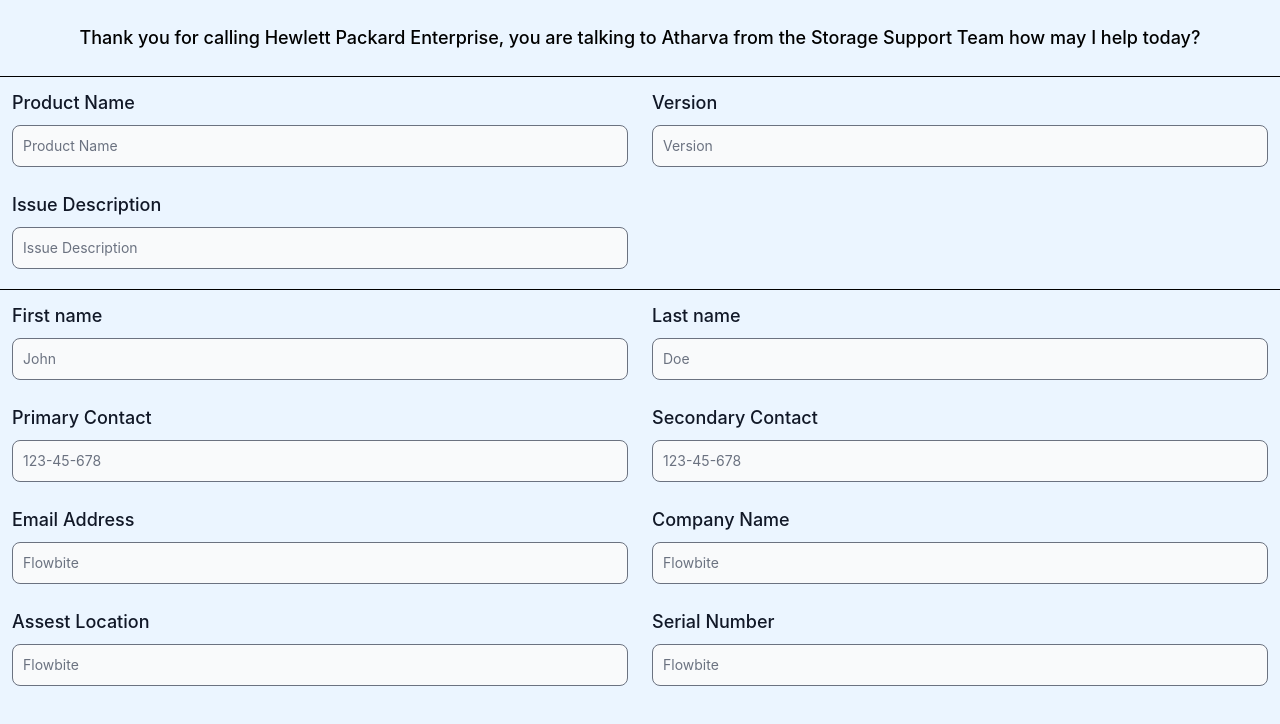
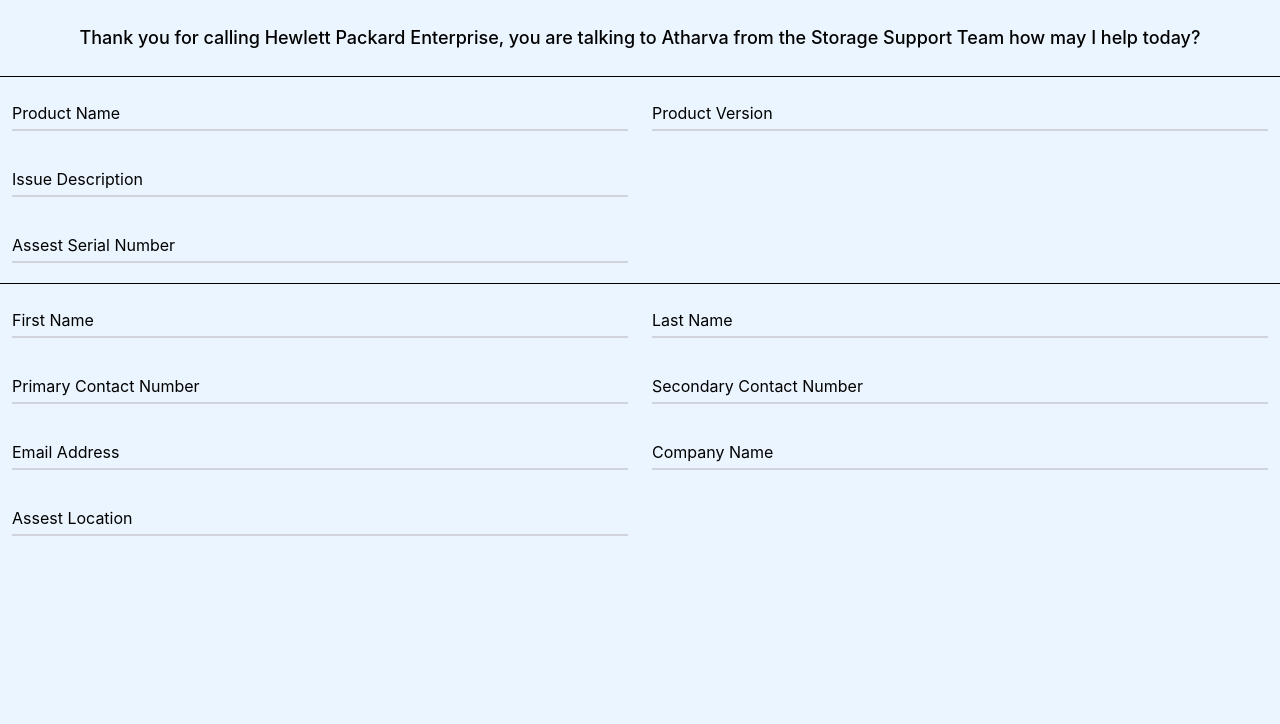
Before and after one commit to AtharvaDhoot/CallFlow, a plain HTML site: page index.html in a window 1280 px wide. Drawn offline with nearby package versions, Linux system fonts and the light colour scheme.

Commit message:
changes in css2

```diff
--- a/index.html
+++ b/index.html
@@ -55,84 +55,90 @@
   <form>
     <div class="grid gap-6 mb-2 md:grid-cols-2 p-3">
       <div>
-        <label for="Issue" class="block mb-2  text-lg font-medium text-gray-900 dark:text-white">Product Name</label>
-        <input type="text" id=""
-          class="bg-gray-50 border border-gray-600 text-gray-900 text-sm rounded-lg focus:ring-blue-500 focus:border-blue-500 block w-full p-2.5 dark:bg-gray-700 dark:border-gray-600 dark:placeholder-gray-400 dark:text-white dark:focus:ring-blue-500 dark:focus:border-blue-500"
-          placeholder="Product Name" required>
+        <div class="relative z-0">
+          <input type="email" class="block py-2.5 px-0 w-full text-sm text-gray-900 bg-transparent border-0 border-b-2 border-gray-300 appearance-none dark:text-white dark:border-gray-600 dark:focus:border-blue-500 focus:outline-none focus:ring-0 focus:border-blue-600 peer" placeholder=" " />
+          <label for="floating_standard" class="absolute text-large text-black dark:text-gray-400 duration-300 transform -translate-y-6 scale-75 top-3 -z-10 origin-[0] peer-focus:start-0 peer-focus:text-blue-600 peer-focus:dark:text-blue-500 peer-placeholder-shown:scale-100 peer-placeholder-shown:translate-y-0 peer-focus:scale-75 peer-focus:-translate-y-6 rtl:peer-focus:translate-x-1/4 rtl:peer-focus:left-auto">Product Name</label>
+      </div>
       </div>
       <div>
-        <label for="first_name" class="block mb-2  text-lg font-medium text-gray-900 dark:text-white">Version</label>
-        <input type="text" id=""
-          class="bg-gray-50 border border-gray-600 text-gray-900 text-sm rounded-lg focus:ring-blue-500 focus:border-blue-500 block w-full p-2.5 dark:bg-gray-700 dark:border-gray-600 dark:placeholder-gray-400 dark:text-white dark:focus:ring-blue-500 dark:focus:border-blue-500"
-          placeholder="Version" required>
+        <div class="relative z-0">
+          <input type="email" class="block py-2.5 px-0 w-full text-sm text-gray-900 bg-transparent border-0 border-b-2 border-gray-300 appearance-none dark:text-white dark:border-gray-600 dark:focus:border-blue-500 focus:outline-none focus:ring-0 focus:border-blue-600 peer" placeholder=" " />
+          <label for="floating_standard" class="absolute text-large text-black dark:text-gray-400 duration-300 transform -translate-y-6 scale-75 top-3 -z-10 origin-[0] peer-focus:start-0 peer-focus:text-blue-600 peer-focus:dark:text-blue-500 peer-placeholder-shown:scale-100 peer-placeholder-shown:translate-y-0 peer-focus:scale-75 peer-focus:-translate-y-6 rtl:peer-focus:translate-x-1/4 rtl:peer-focus:left-auto">Product Version</label>
+      </div>
       </div>
       <div>
-        <label for="first_name" class="block mb-2  text-lg font-medium text-gray-900 dark:text-white">Issue
-          Description</label>
-        <input type="text" id=""
-          class="bg-gray-50 border border-gray-600 text-gray-900 text-sm rounded-lg focus:ring-blue-500 focus:border-blue-500 block w-full p-2.5 dark:bg-gray-700 dark:border-gray-600 dark:placeholder-gray-400 dark:text-white dark:focus:ring-blue-500 dark:focus:border-blue-500"
-          placeholder="Issue Description" required>
+        <div class="relative z-0">
+          <input type="email" class="block py-2.5 px-0 w-full text-sm text-gray-900 bg-transparent border-0 border-b-2 border-gray-300 appearance-none dark:text-white dark:border-gray-600 dark:focus:border-blue-500 focus:outline-none focus:ring-0 focus:border-blue-600 peer" placeholder=" " />
+          <label for="floating_standard" class="absolute text-large text-black dark:text-gray-400 duration-300 transform -translate-y-6 scale-75 top-3 -z-10 origin-[0] peer-focus:start-0 peer-focus:text-blue-600 peer-focus:dark:text-blue-500 peer-placeholder-shown:scale-100 peer-placeholder-shown:translate-y-0 peer-focus:scale-75 peer-focus:-translate-y-6 rtl:peer-focus:translate-x-1/4 rtl:peer-focus:left-auto">Issue Description</label>
+      </div>
+      </div>
+      <br>
+      <div>
+        <div class="relative z-0">
+          <input type="email" id="input6" class="block py-2.5 px-0 w-full text-sm text-gray-900 bg-transparent border-0 border-b-2 border-gray-300 appearance-none dark:text-white dark:border-gray-600 dark:focus:border-blue-500 focus:outline-none focus:ring-0 focus:border-blue-600 peer" placeholder=" " />
+          <label for="floating_standard" class="absolute text-large text-black dark:text-gray-400 duration-300 transform -translate-y-6 scale-75 top-3 -z-10 origin-[0] peer-focus:start-0 peer-focus:text-blue-600 peer-focus:dark:text-blue-500 peer-placeholder-shown:scale-100 peer-placeholder-shown:translate-y-0 peer-focus:scale-75 peer-focus:-translate-y-6 rtl:peer-focus:translate-x-1/4 rtl:peer-focus:left-auto">Assest Serial Number</label>
+      </div>
+        <p id="result6" class="result"></p>
       </div>
     </div>
     <hr class="border-black">
     <div class="grid gap-6 mb-6 md:grid-cols-2 p-3">
       <div>
-        <label for="first_name" class="block mb-2  text-lg font-medium text-gray-900 dark:text-white">First name</label>
+        <!-- <label for="first_name" class="block mb-2  text-lg font-medium text-gray-900 dark:text-white">First name</label>
         <input type="text" id="input1"
           class="bg-gray-50 border border-gray-600 text-gray-900 text-sm rounded-lg focus:ring-blue-500 focus:border-blue-500 block w-full p-2.5 dark:bg-gray-700 dark:border-gray-600 dark:placeholder-gray-400 dark:text-white dark:focus:ring-blue-500 dark:focus:border-blue-500"
-          placeholder="John" required>
+          placeholder="John" required> -->
+          <div class="relative z-0">
+            <input type="text" id="input1" class="block py-2.5 px-0 w-full text-sm text-gray-900 bg-transparent border-0 border-b-2 border-gray-300 appearance-none dark:text-white dark:border-gray-600 dark:focus:border-blue-500 focus:outline-none focus:ring-0 focus:border-blue-600 peer" placeholder=" " />
+            <label for="floating_standard" class="absolute text-large text-black dark:text-gray-400 duration-300 transform -translate-y-6 scale-75 top-3 -z-10 origin-[0] peer-focus:start-0 peer-focus:text-blue-600 peer-focus:dark:text-blue-500 peer-placeholder-shown:scale-100 peer-placeholder-shown:translate-y-0 peer-focus:scale-75 peer-focus:-translate-y-6 rtl:peer-focus:translate-x-1/4 rtl:peer-focus:left-auto">First Name</label>
+        </div>
         <p id="result1" class="result"></p>
       </div>
       <div>
-        <label for="last_name" class="block mb-2 text-lg font-medium text-gray-900 dark:text-white">Last name</label>
+        <!-- <label for="last_name" class="block mb-2 text-lg font-medium text-gray-900 dark:text-white">Last name</label>
         <input type="text" id="input2"
           class="bg-gray-50 border border-gray-600 text-gray-900 text-sm rounded-lg focus:ring-blue-500 focus:border-blue-500 block w-full p-2.5 dark:bg-gray-700 dark:border-gray-600 dark:placeholder-gray-400 dark:text-white dark:focus:ring-blue-500 dark:focus:border-blue-500"
-          placeholder="Doe" required>
+          placeholder="Doe" required> -->
+          <div class="relative z-0">
+            <input type="text" id="input2" class="block py-2.5 px-0 w-full text-sm text-gray-900 bg-transparent border-0 border-b-2 border-gray-300 appearance-none dark:text-white dark:border-gray-600 dark:focus:border-blue-500 focus:outline-none focus:ring-0 focus:border-blue-600 peer" placeholder=" " />
+            <label for="floating_standard" class="absolute text-large text-black dark:text-gray-400 duration-300 transform -translate-y-6 scale-75 top-3 -z-10 origin-[0] peer-focus:start-0 peer-focus:text-blue-600 peer-focus:dark:text-blue-500 peer-placeholder-shown:scale-100 peer-placeholder-shown:translate-y-0 peer-focus:scale-75 peer-focus:-translate-y-6 rtl:peer-focus:translate-x-1/4 rtl:peer-focus:left-auto">Last Name</label>
+        </div>
+
         <p id="result2" class="result"></p>
       </div>
       <div>
-        <label for="phone" class="block mb-2 text-lg font-medium text-gray-900 dark:text-white">Primary Contact</label>
-        <input type="tel" id="phone"
-          class="bg-gray-50 border border-gray-600 text-gray-900 text-sm rounded-lg focus:ring-blue-500 focus:border-blue-500 block w-full p-2.5 dark:bg-gray-700 dark:border-gray-600 dark:placeholder-gray-400 dark:text-white dark:focus:ring-blue-500 dark:focus:border-blue-500"
-          placeholder="123-45-678" pattern="[0-9]{3}-[0-9]{2}-[0-9]{3}" required>
+        <div class="relative z-0">
+          <input type="tel" id="" class="block py-2.5 px-0 w-full text-sm text-gray-900 bg-transparent border-0 border-b-2 border-gray-300 appearance-none dark:text-white dark:border-gray-600 dark:focus:border-blue-500 focus:outline-none focus:ring-0 focus:border-blue-600 peer" placeholder=" " />
+          <label for="floating_standard" class="absolute text-large text-black dark:text-gray-400 duration-300 transform -translate-y-6 scale-75 top-3 -z-10 origin-[0] peer-focus:start-0 peer-focus:text-blue-600 peer-focus:dark:text-blue-500 peer-placeholder-shown:scale-100 peer-placeholder-shown:translate-y-0 peer-focus:scale-75 peer-focus:-translate-y-6 rtl:peer-focus:translate-x-1/4 rtl:peer-focus:left-auto">Primary Contact Number</label>
       </div>
+      </div>
+      <div class="relative z-0">
+        <input type="tel" id="" class="block py-2.5 px-0 w-full text-sm text-gray-900 bg-transparent border-0 border-b-2 border-gray-300 appearance-none dark:text-white dark:border-gray-600 dark:focus:border-blue-500 focus:outline-none focus:ring-0 focus:border-blue-600 peer" placeholder=" " />
+        <label for="floating_standard" class="absolute text-large text-black dark:text-gray-400 duration-300 transform -translate-y-6 scale-75 top-3 -z-10 origin-[0] peer-focus:start-0 peer-focus:text-blue-600 peer-focus:dark:text-blue-500 peer-placeholder-shown:scale-100 peer-placeholder-shown:translate-y-0 peer-focus:scale-75 peer-focus:-translate-y-6 rtl:peer-focus:translate-x-1/4 rtl:peer-focus:left-auto">Secondary Contact Number</label>
+    </div>
       <div>
-        <label for="phone" class="block mb-2 text-lg font-medium text-gray-900 dark:text-white">Secondary
-          Contact</label>
-        <input type="tel" id="phone2"
-          class="bg-gray-50 border border-gray-600 text-gray-900 text-sm rounded-lg focus:ring-blue-500 focus:border-blue-500 block w-full p-2.5 dark:bg-gray-700 dark:border-gray-600 dark:placeholder-gray-400 dark:text-white dark:focus:ring-blue-500 dark:focus:border-blue-500"
-          placeholder="123-45-678" pattern="[0-9]{3}-[0-9]{2}-[0-9]{3}" required>
+        <div class="relative z-0">
+          <input type="email" id="input3" class="block py-2.5 px-0 w-full text-sm text-gray-900 bg-transparent border-0 border-b-2 border-gray-300 appearance-none dark:text-white dark:border-gray-600 dark:focus:border-blue-500 focus:outline-none focus:ring-0 focus:border-blue-600 peer" placeholder=" " />
+          <label for="floating_standard" class="absolute text-large text-black dark:text-gray-400 duration-300 transform -translate-y-6 scale-75 top-3 -z-10 origin-[0] peer-focus:start-0 peer-focus:text-blue-600 peer-focus:dark:text-blue-500 peer-placeholder-shown:scale-100 peer-placeholder-shown:translate-y-0 peer-focus:scale-75 peer-focus:-translate-y-6 rtl:peer-focus:translate-x-1/4 rtl:peer-focus:left-auto">Email Address</label>
       </div>
-      <div>
-        <label for="email" class="block mb-2 text-lg font-medium text-gray-900 dark:text-white">Email Address</label>
-        <input type="email" id="input3"
-          class="bg-gray-50 border border-gray-600 text-gray-900 text-sm rounded-lg focus:ring-blue-500 focus:border-blue-500 block w-full p-2.5 dark:bg-gray-700 dark:border-gray-600 dark:placeholder-gray-400 dark:text-white dark:focus:ring-blue-500 dark:focus:border-blue-500"
-          placeholder="Flowbite" required>
         <p id="result3" class="result"></p>
       </div>
       <div>
-        <label for="company" class="block mb-2 text-lg font-medium text-gray-900 dark:text-white">Company Name</label>
-        <input type="text" id="input4"
-          class="bg-gray-50 border border-gray-600 text-gray-900 text-sm rounded-lg focus:ring-blue-500 focus:border-blue-500 block w-full p-2.5 dark:bg-gray-700 dark:border-gray-600 dark:placeholder-gray-400 dark:text-white dark:focus:ring-blue-500 dark:focus:border-blue-500"
-          placeholder="Flowbite" required>
+        <div class="relative z-0">
+          <input type="email" id="input4" class="block py-2.5 px-0 w-full text-sm text-gray-900 bg-transparent border-0 border-b-2 border-gray-300 appearance-none dark:text-white dark:border-gray-600 dark:focus:border-blue-500 focus:outline-none focus:ring-0 focus:border-blue-600 peer" placeholder=" " />
+          <label for="floating_standard" class="absolute text-large text-black dark:text-gray-400 duration-300 transform -translate-y-6 scale-75 top-3 -z-10 origin-[0] peer-focus:start-0 peer-focus:text-blue-600 peer-focus:dark:text-blue-500 peer-placeholder-shown:scale-100 peer-placeholder-shown:translate-y-0 peer-focus:scale-75 peer-focus:-translate-y-6 rtl:peer-focus:translate-x-1/4 rtl:peer-focus:left-auto">Company Name</label>
+      </div>
         <p id="result4" class="result"></p>
       </div>
       <div>
-        <label for="company" class="block mb-2 text-lg font-medium text-gray-900 dark:text-white">Assest
-          Location</label>
-        <input type="text" id="input5"
-          class="bg-gray-50 border border-gray-600 text-gray-900 text-sm rounded-lg focus:ring-blue-500 focus:border-blue-500 block w-full p-2.5 dark:bg-gray-700 dark:border-gray-600 dark:placeholder-gray-400 dark:text-white dark:focus:ring-blue-500 dark:focus:border-blue-500"
-          placeholder="Flowbite" required>
+        <div class="relative z-0">
+          <input type="email" id="input5" class="block py-2.5 px-0 w-full text-sm text-gray-900 bg-transparent border-0 border-b-2 border-gray-300 appearance-none dark:text-white dark:border-gray-600 dark:focus:border-blue-500 focus:outline-none focus:ring-0 focus:border-blue-600 peer" placeholder=" " />
+          <label for="floating_standard" class="absolute text-large text-black dark:text-gray-400 duration-300 transform -translate-y-6 scale-75 top-3 -z-10 origin-[0] peer-focus:start-0 peer-focus:text-blue-600 peer-focus:dark:text-blue-500 peer-placeholder-shown:scale-100 peer-placeholder-shown:translate-y-0 peer-focus:scale-75 peer-focus:-translate-y-6 rtl:peer-focus:translate-x-1/4 rtl:peer-focus:left-auto">Assest Location</label>
+      </div>
         <p id="result5" class="result"></p>
       </div>
 
-      <div>
-        <label for="company" class="block mb-2 text-lg font-medium text-gray-900 dark:text-white">Serial Number</label>
-        <input type="text" id="input6"
-          class="bg-gray-50 border border-gray-600 text-gray-900 text-sm rounded-lg focus:ring-blue-500 focus:border-blue-500 block w-full p-2.5 dark:bg-gray-700 dark:border-gray-600 dark:placeholder-gray-400 dark:text-white dark:focus:ring-blue-500 dark:focus:border-blue-500"
-          placeholder="Flowbite" required>
-        <p id="result6" class="result"></p>
-      </div>
+
 
 
   </form>
```
